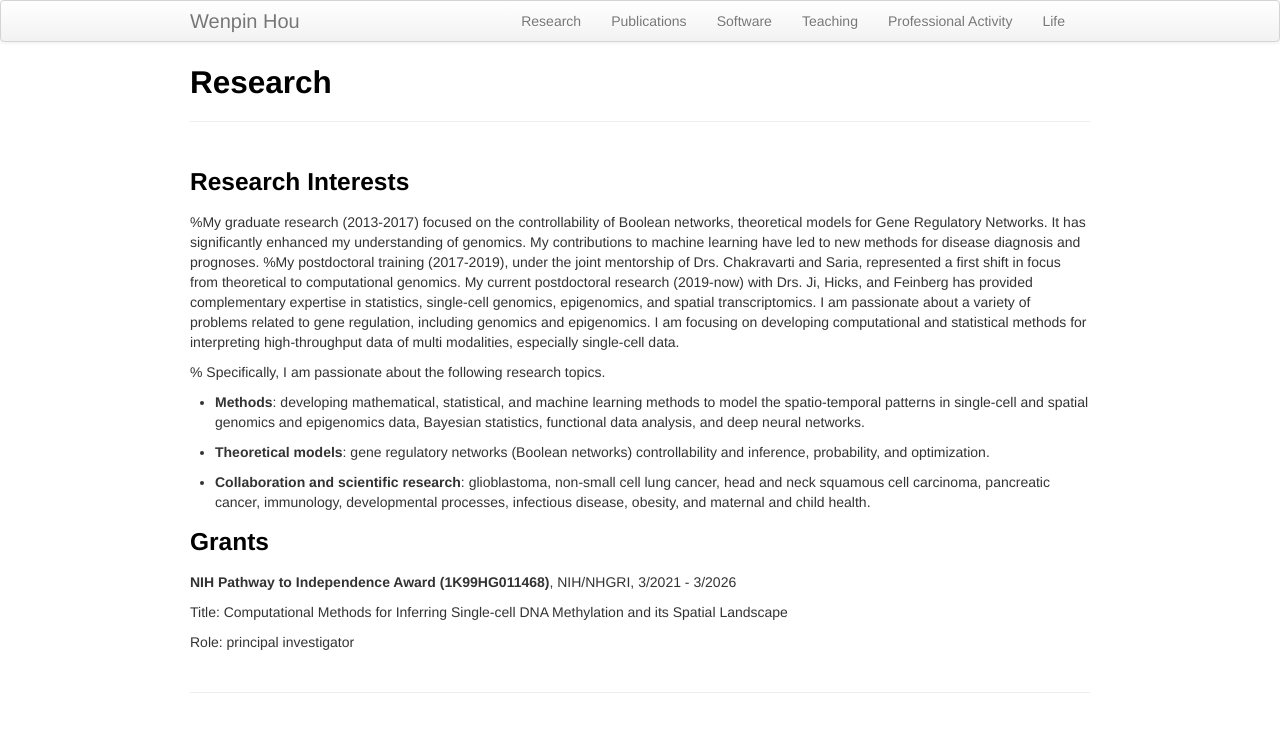
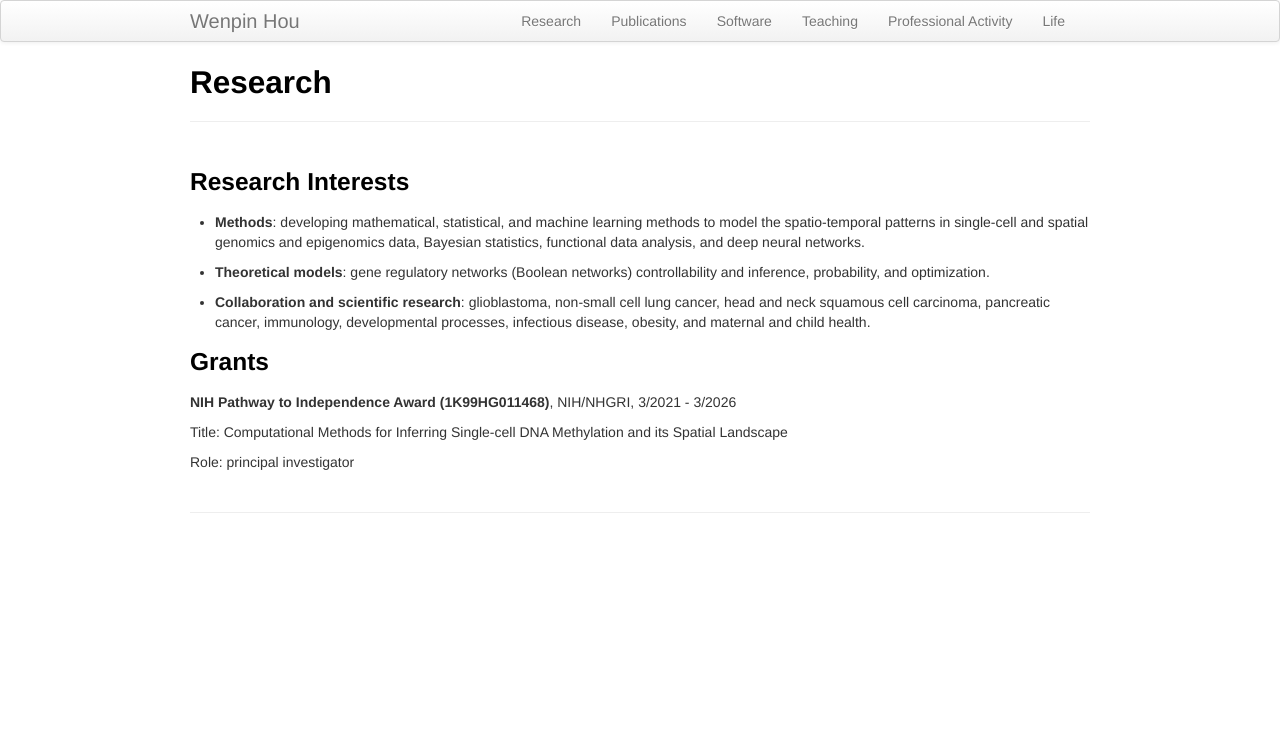
Before and after one commit to Winnie09/Wenpin_Hou, a Jekyll site: the page built from pages/research.md, in a window 1280 px wide. Shown: the top 732 px of the page. Built offline with Jekyll 4.4.1, drawn with Linux system fonts in a browser that asks for light colours.

Commit message:
comment out texts

```diff
--- a/pages/research.md
+++ b/pages/research.md
@@ -5,10 +5,9 @@
 
 ### Research Interests
 
-%My graduate research (2013-2017) focused on the controllability of Boolean networks, theoretical models for Gene Regulatory Networks. It has significantly enhanced my understanding of genomics. My contributions to machine learning have led to new methods for disease diagnosis and prognoses.
-%My postdoctoral training (2017-2019), under the joint mentorship of Drs. Chakravarti and Saria, represented a first shift in focus from theoretical to computational genomics. My current postdoctoral research (2019-now) with Drs. Ji, Hicks, and Feinberg has provided complementary expertise in statistics, single-cell genomics, epigenomics, and spatial transcriptomics. I am passionate about a variety of problems related to gene regulation, including genomics and epigenomics. I am focusing on developing computational and statistical methods for interpreting high-throughput data of multi modalities, especially single-cell data.
+<!-- My graduate research (2013-2017) focused on the controllability of Boolean networks, theoretical models for Gene Regulatory Networks. It has significantly enhanced my understanding of genomics. My contributions to machine learning have led to new methods for disease diagnosis and prognoses.  My postdoctoral training (2017-2019), under the joint mentorship of Drs. Chakravarti and Saria, represented a first shift in focus from theoretical to computational genomics. My current postdoctoral research (2019-now) with Drs. Ji, Hicks, and Feinberg has provided complementary expertise in statistics, single-cell genomics, epigenomics, and spatial transcriptomics. I am passionate about a variety of problems related to gene regulation, including genomics and epigenomics. I am focusing on developing computational and statistical methods for interpreting high-throughput data of multi modalities, especially single-cell data. -->
 
-% Specifically, I am passionate about the following research topics.
+<!-- Specifically, I am passionate about the following research topics. -->
 
 - **Methods**: developing mathematical, statistical, and machine learning methods to model the spatio-temporal patterns in single-cell and spatial genomics and epigenomics data, Bayesian statistics, functional data analysis, and deep neural networks.
 
```
